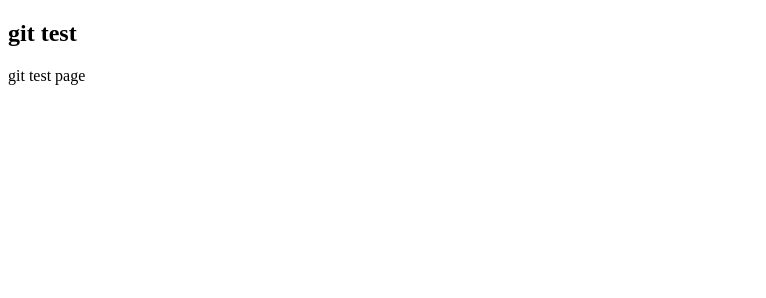
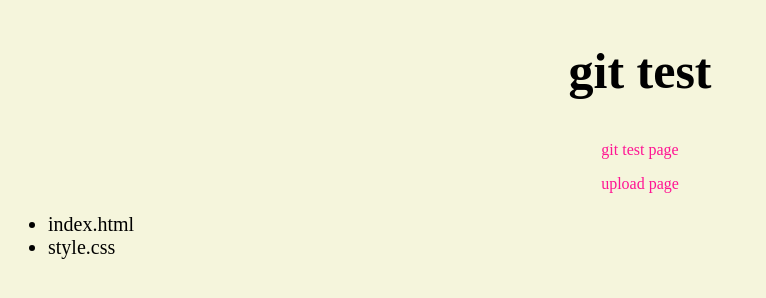
Before and after one commit to hj2222222/11.01gittest, a plain HTML site: page index.html in a window 1280 px wide. Shown: the whole page, without its empty margins (0-766 px from the left). Drawn offline with Linux system fonts and the light colour scheme.

Commit message:
11.01 first git version test2

```diff
--- /dev/null
+++ b/css/style.css
@@ -0,0 +1,14 @@
+body {
+  background-color: beige;
+}
+h2 {
+  text-align: center;
+  font-size: 50px;
+}
+p {
+  text-align: center;
+  color: deeppink;
+}
+ul {
+  font-size: 20px;
+}
--- a/index.html
+++ b/index.html
@@ -10,5 +10,10 @@
   <body>
     <h2>git test</h2>
     <p>git test page</p>
+    <p>upload page</p>
+    <ul>
+      <li>index.html</li>
+      <li>style.css</li>
+    </ul>
   </body>
 </html>
```
